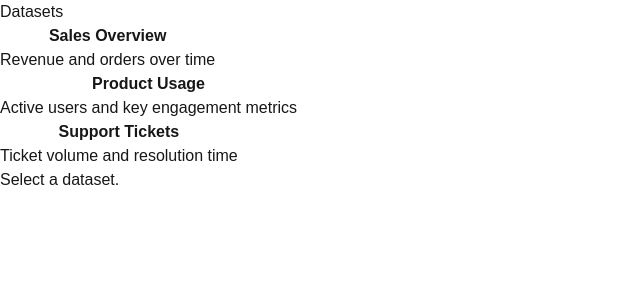
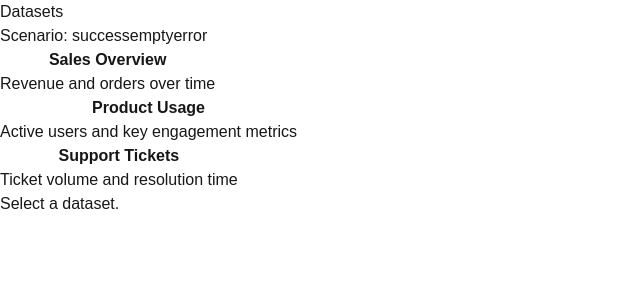
Before and after one commit to AnderBuendia/insight-hub, a Next.js app: page /datasets in a window 1280 px wide. Shown: the top 300 px of the page, without its empty margins (0-640 px from the left). Built offline with nearby package versions, Linux system fonts and the light colour scheme.

Commit message:
feat: add dataset scenario simulation

```diff
--- a/src/features/datasets/page/DatasetsPage.tsx
+++ b/src/features/datasets/page/DatasetsPage.tsx
@@ -1,50 +1,55 @@
 "use client";
 
 import { PageShell } from "@/shared";
-import { DatasetList } from "@/features/datasets/ui/DatasetList";
-import { useDatasets } from "@/features/datasets/states/useDatasets";
+import { DatasetList } from "../ui/DatasetList";
+import { useDatasets } from "@/features/datasets/state/useDatasets";
+import { ScenarioControls } from "@/features/datasets/ui/ScenarioControls";
 
+ScenarioControls
 export function DatasetsPage() {
   const { state, actions } = useDatasets();
 
-  if (state.status === "loading" || state.status === "idle") {
   return (
     <PageShell title="Datasets">
+      {/* DEV-ONLY: scenario simulation */}
+      <ScenarioControls onReload={actions.reload} />
+
+      {state.status === "idle" || state.status === "loading" ? (
         <p>Loading datasets…</p>
-      </PageShell>
-    );
-  }
+      ) : null}
 
-  if (state.status === "empty") {
-    return (
-      <PageShell title="Datasets">
+      {state.status === "empty" ? (
+        <>
           <p>No datasets available.</p>
           <button type="button" onClick={actions.reload}>
             Reload
           </button>
-      </PageShell>
-    );
-  }
+        </>
+      ) : null}
 
-  if (state.status === "error") {
-    return (
-      <PageShell title="Datasets">
+      {state.status === "error" ? (
+        <>
           <p>Failed to load datasets: {state.message}</p>
           <button type="button" onClick={actions.reload}>
             Retry
           </button>
-      </PageShell>
-    );
-  }
+        </>
+      ) : null}
 
-  return (
-    <PageShell title="Datasets">
+      {state.status === "success" ? (
+        <>
           <DatasetList
             datasets={state.datasets}
             selectedId={state.selectedId}
             onSelect={actions.selectDataset}
           />
-      {state.selectedId ? <p>Selected: {state.selectedId}</p> : <p>Select a dataset.</p>}
+          {state.selectedId ? (
+            <p>Selected: {state.selectedId}</p>
+          ) : (
+            <p>Select a dataset.</p>
+          )}
+        </>
+      ) : null}
     </PageShell>
   );
 }
--- /dev/null
+++ b/src/features/datasets/state/useDatasets.ts
@@ -0,0 +1,45 @@
+import { useCallback, useEffect, useState } from "react";
+import type { Dataset, DatasetId } from "@/domain";
+import { DatasetsInfra } from "@/infra";
+import type { DatasetsState } from "./types";
+
+function mapInfraToDomain(d: { id: string; name: string; description?: string }): Dataset {
+  return { id: d.id, name: d.name, description: d.description };
+}
+
+export function useDatasets() {
+  const [state, setState] = useState<DatasetsState>({ status: "idle" });
+
+  const load = useCallback(async () => {
+    setState({ status: "loading" });
+
+    const result = await DatasetsInfra.listDatasets();
+
+    if (!result.ok) {
+      setState({ status: "error", message: result.error.message });
+      return;
+    }
+
+    const datasets = result.data.map(mapInfraToDomain);
+
+    if (datasets.length === 0) {
+      setState({ status: "empty" });
+      return;
+    }
+
+    setState({ status: "success", datasets });
+  }, []);
+
+  useEffect(() => {
+    void load(); // initial load
+  }, [load]);
+
+  const selectDataset = useCallback((id: DatasetId) => {
+    setState((prev) => {
+      if (prev.status !== "success") return prev;
+      return { ...prev, selectedId: id };
+    });
+  }, []);
+
+  return { state, actions: { reload: load, selectDataset } };
+}
--- a/src/features/datasets/states/useDatasets.ts
+++ /dev/null
@@ -1,58 +0,0 @@
-import { useEffect, useMemo, useState } from "react";
-import type { Dataset, DatasetId } from "@/domain";
-import { DatasetsInfra } from "@/infra";
-import type { DatasetsState } from "./types";
-
-function mapInfraDatasetToDomain(d: { id: string; name: string; description?: string }): Dataset {
-  return { id: d.id, name: d.name, description: d.description };
-}
-
-export function useDatasets() {
-  const [state, setState] = useState<DatasetsState>({ status: "idle" });
-
-  useEffect(() => {
-    let cancelled = false;
-
-    async function run() {
-      setState({ status: "loading" });
-      const result = await DatasetsInfra.listDatasets();
-
-      if (cancelled) return;
-
-      if (!result.ok) {
-        setState({ status: "error", message: result.error.message });
-        return;
-      }
-
-      const datasets = result.data.map(mapInfraDatasetToDomain);
-      if (datasets.length === 0) {
-        setState({ status: "empty" });
-        return;
-      }
-
-      setState({ status: "success", datasets });
-    }
-
-    run();
-    return () => {
-      cancelled = true;
-    };
-  }, []);
-
-  const actions = useMemo(() => {
-    return {
-      selectDataset(id: DatasetId) {
-        setState((prev) => {
-          if (prev.status !== "success") return prev;
-          return { ...prev, selectedId: id };
-        });
-      },
-      reload() {
-        // simple reload strategy for v1
-        setState({ status: "idle" });
-      },
-    };
-  }, []);
-
-  return { state, actions };
-}
--- /dev/null
+++ b/src/features/datasets/ui/ScenarioControls.tsx
@@ -0,0 +1,32 @@
+"use client";
+
+import { useState } from "react";
+import { DatasetsInfra, type DatasetsScenario } from "@/infra";
+
+export function ScenarioControls({ onReload }: { onReload: () => void }) {
+  const [value, setValue] = useState<DatasetsScenario>("success");
+
+  function setScenario(next: DatasetsScenario) {
+    setValue(next);
+    DatasetsInfra.setDatasetsScenario(next);
+    onReload(); // uses your already-working reload
+  }
+
+  return (
+    <div>
+      <span>Scenario: </span>
+
+      <button type="button" onClick={() => setScenario("success")} aria-pressed={value === "success"}>
+        success
+      </button>
+
+      <button type="button" onClick={() => setScenario("empty")} aria-pressed={value === "empty"}>
+        empty
+      </button>
+
+      <button type="button" onClick={() => setScenario("error")} aria-pressed={value === "error"}>
+        error
+      </button>
+    </div>
+  );
+}
--- a/src/infra/datasets/repository.ts
+++ b/src/infra/datasets/repository.ts
@@ -1,14 +1,26 @@
-import type { InfraDataset } from "./types";
+import type { DatasetsScenario, InfraDataset } from "./types";
 import { mockDatasets } from "./mockDatasets";
 
 export type ListDatasetsResult =
   | { ok: true; data: InfraDataset[] }
   | { ok: false; error: { code: "UNEXPECTED"; message: string } };
 
+let scenario: DatasetsScenario = "success";
+
+export function setDatasetsScenario(next: DatasetsScenario) {
+  scenario = next;
+}
+
 export async function listDatasets(): Promise<ListDatasetsResult> {
-  // Simulate I/O latency
   await new Promise((r) => setTimeout(r, 250));
 
-  // v1: always succeed (we will add failure toggle later)
+  if (scenario === "error") {
+    return { ok: false, error: { code: "UNEXPECTED", message: "Simulated failure" } };
+  }
+
+  if (scenario === "empty") {
+    return { ok: true, data: [] };
+  }
+
   return { ok: true, data: mockDatasets };
 }
--- a/src/infra/datasets/types.ts
+++ b/src/infra/datasets/types.ts
@@ -3,3 +3,5 @@ export type InfraDataset = {
   name: string;
   description?: string;
 };
+
+export type DatasetsScenario = "success" | "empty" | "error";
--- a/src/infra/index.ts
+++ b/src/infra/index.ts
@@ -1 +1,2 @@
 export * as DatasetsInfra from "./datasets/repository";
+export type { DatasetsScenario } from "./datasets/types";
```
Also changed, not shown: src/features/datasets/state/types.ts (renamed from src/features/datasets/states/types.ts). Lines whose indentation alone changed are shown as unchanged.
